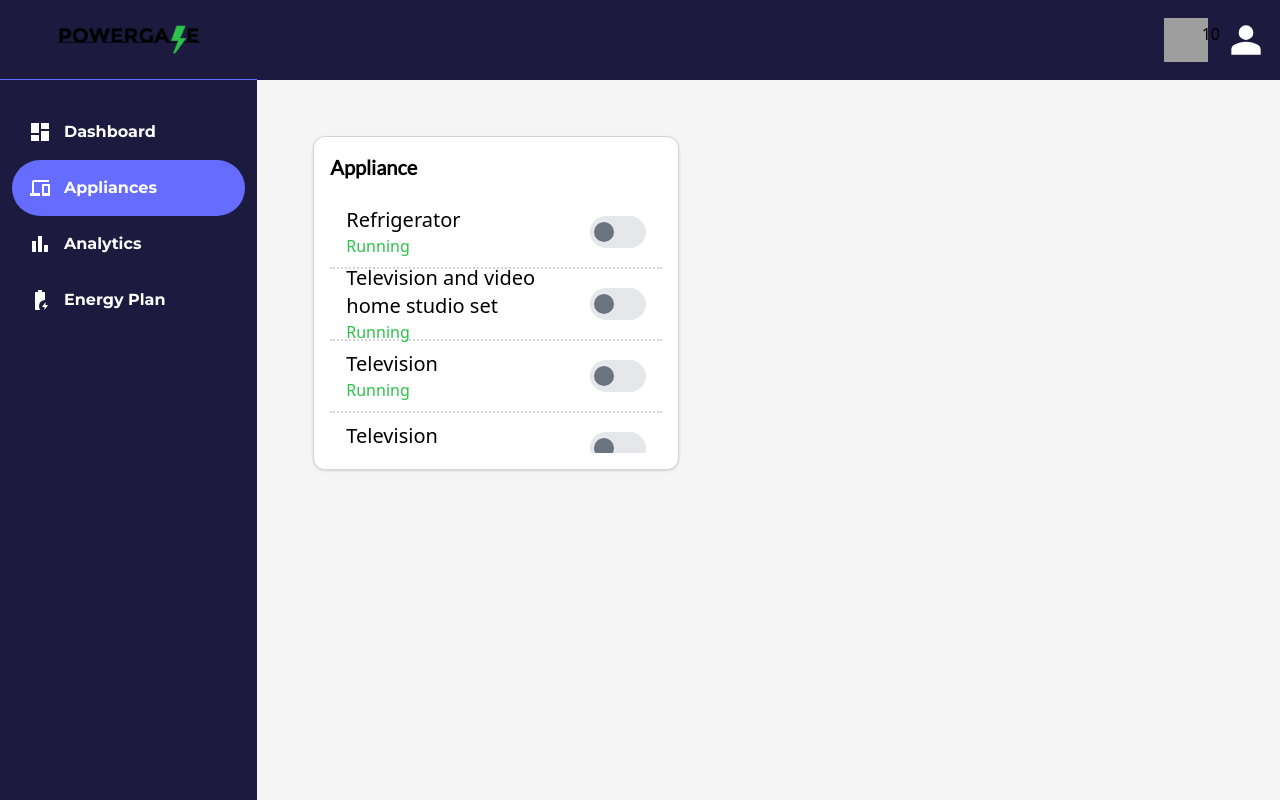
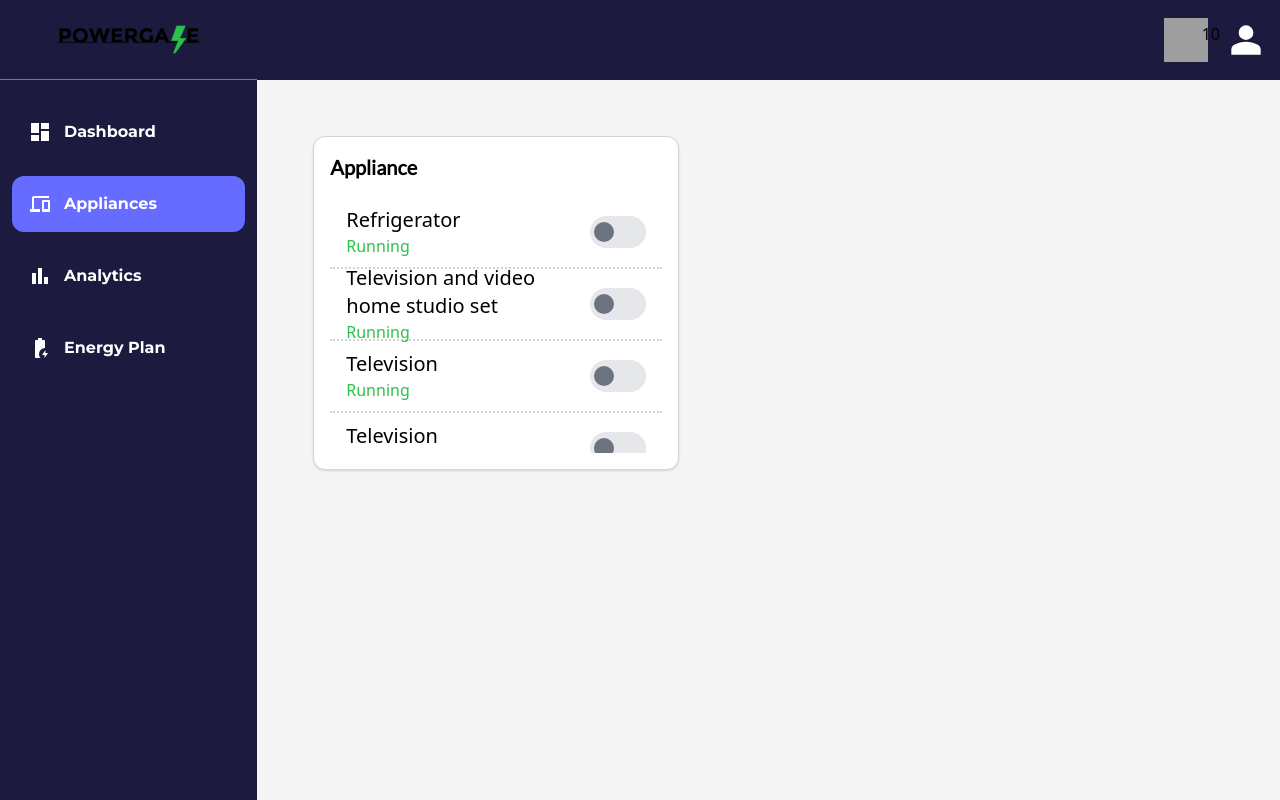
Before and after one commit to Karl-Wilson/Powergaze, a Next.js app: page /app/appliance in a window 1280 px wide. Built offline with nearby package versions, Linux system fonts and the light colour scheme; grey boxes are pictures that could not be loaded.

Commit message:
update: added margin to sidebar menu. changed rounded from full to xl

```diff
--- a/src/web_app/sidebar/component/container/sidebarMenus.tsx
+++ b/src/web_app/sidebar/component/container/sidebarMenus.tsx
@@ -35,11 +35,11 @@ const SidebarMenus = (props: sidebarMenus) =>{
                     if(pathname == menu.url){
                     return <SidebarMenu title={menu.name} icon={menu.icon}
                         url={menu.url} active textClass={classJoiner(montserrat.className, "font-bold")}
-                        key={menu.name+" - " +menu.url}/>
+                        key={menu.name+" - " +menu.url} class="mb-4"/>
                     }
                     return <SidebarMenu title={menu.name} icon={menu.icon}
                         url={menu.url} textClass={classJoiner(montserrat.className, "font-bold")}
-                        key={menu.name+" - " +menu.url}/>
+                        key={menu.name+" - " +menu.url} class="mb-4"/>
                 })}
             </div>
         </div>
--- a/src/web_app/sidebar/component/core/sidebarMenu.tsx
+++ b/src/web_app/sidebar/component/core/sidebarMenu.tsx
@@ -15,7 +15,7 @@ type sidebarMenu = {
 const SidebarMenu = (props:sidebarMenu) =>{
     return(
         <Link href={props.url} className={props.class}>
-            <div className={classJoiner("rounded-full pl-4 pr-6 box-border flex flex-row items-center w-full h-14 cursor-pointer", props.active? "bg-btnColor":"", "hover:bg-btnColor")}>
+            <div className={classJoiner("rounded-xl pl-4 pr-6 box-border flex flex-row items-center w-full h-14 cursor-pointer", props.active? "bg-btnColor":"", "hover:bg-btnColor")}>
                 <img src={props.icon} className="size-6 mr-3"/>
                 <span className={props.textClass}>{props.title}</span>
             </div>
```
